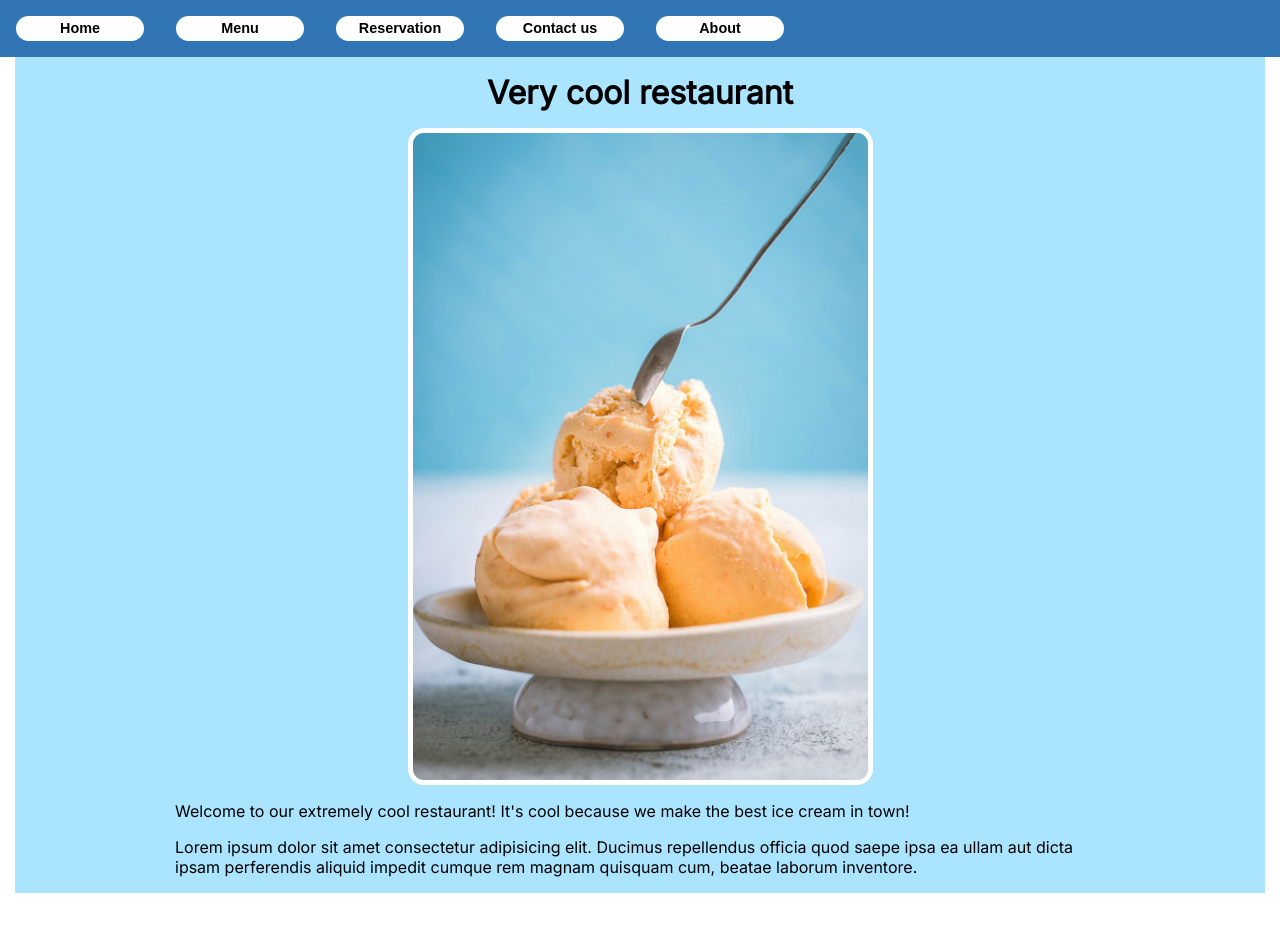
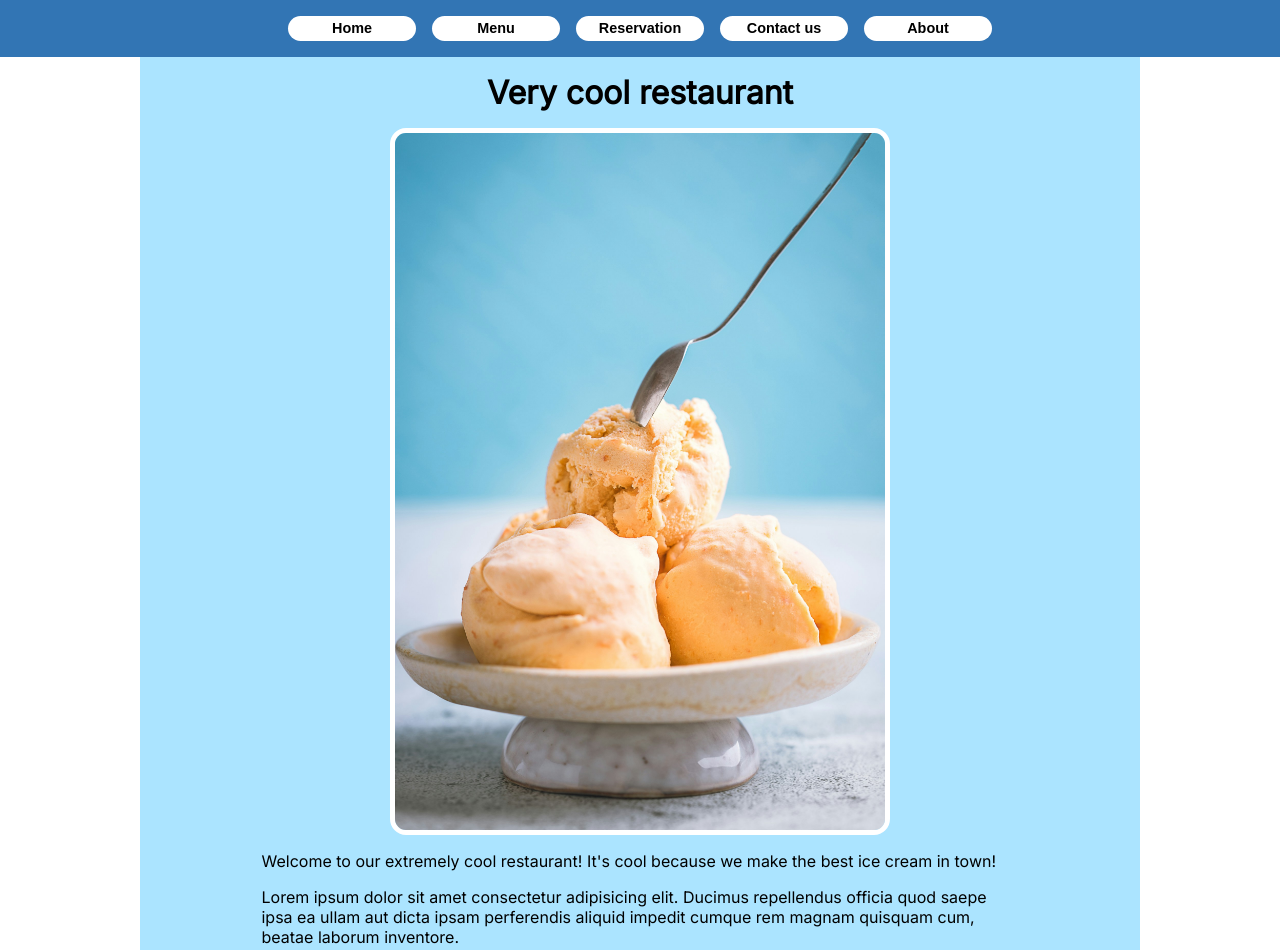
Before and after one commit to bbrin12131/restaurant-page, a website built with webpack: page src/template.html in a window 1280 px wide. Shown: the top 950 px of the page. Before the commit the page ends 893 px from the top, so only its background shows below. Built offline with nearby package versions, Linux system fonts and the light colour scheme; files whose address does not match are found by name.

Commit message:
Adjust styles

```diff
--- a/src/home.js
+++ b/src/home.js
@@ -19,6 +19,7 @@ export default function () {
   para1.textContent =
     "Welcome to our extremely cool restaurant! It's cool because we make the \
     best ice cream in town!";
+  para1.classList.add("content__paragraph");
   contentElement.appendChild(para1);
 
   const para2 = document.createElement("p");
@@ -26,5 +27,6 @@ export default function () {
     "Lorem ipsum dolor sit amet consectetur adipisicing elit. Ducimus \
     repellendus officia quod saepe ipsa ea ullam aut dicta ipsam perferendis \
     aliquid impedit cumque rem magnam quisquam cum, beatae laborum inventore.";
+  para2.classList.add("content__paragraph");
   contentElement.appendChild(para2);
 }
--- a/src/style.css
+++ b/src/style.css
@@ -38,9 +38,15 @@ body {
 
 .main-nav {
   display: grid;
-  grid-auto-flow: column;
-  grid-auto-columns: 8rem;
-  gap: 2rem;
+  gap: 1rem;
+}
+
+@media (min-width: 750px) {
+  .main-nav {
+    grid-auto-flow: column;
+    grid-auto-columns: 8rem;
+    justify-content: center;
+  }
 }
 
 .main-nav__button {
@@ -66,21 +72,24 @@ body {
   flex: 1;
   display: flex;
   flex-direction: column;
+  align-items: center;
   gap: 1rem;
   margin: 0 auto;
-  padding: 1rem 10rem;
-  width: min(1250px, 100%);
+  padding: 1rem;
+  width: min(1000px, 100%);
   background: oklch(0.9 0.1 250);
 }
 
 .content__heading {
-  align-self: center;
   width: max-content;
 }
 
+.content__paragraph {
+  width: min(75ch, 100%);
+}
+
 .content__image {
-  align-self: center;
-  width: 50%;
+  width: min(500px, 100%);
   display: block;
   border: 5px solid oklch(1 0 0);
   border-radius: 1rem;
```
